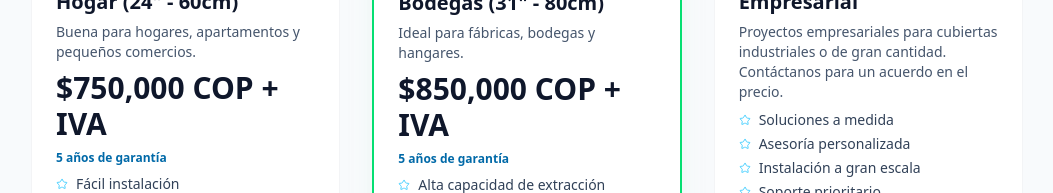
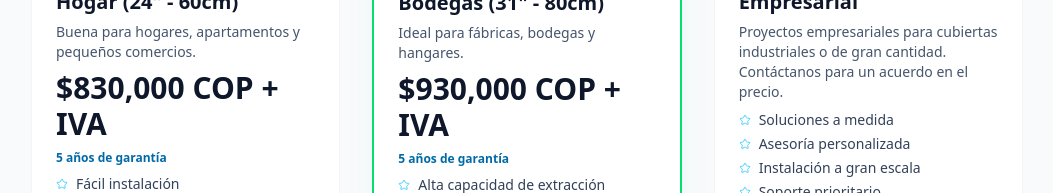
Before and after one commit to 0xCamiX/e-commerce, a Next.js app: page / in a window 1280 px wide. Shown: the part 1160-1353 px from the top of the page, without its empty margins (113-1166 px from the left). Built offline with nearby package versions, Linux system fonts and the light colour scheme.

Commit message:
fix(Prices): update pricing for Hogar and Bodegas plans
- Increased price for Hogar plan from '$750,000 COP + IVA' to '$830,000 COP + IVA'.
- Increased price for Bodegas plan from '$850,000 COP + IVA' to '$930,000 COP + IVA'.

```diff
--- a/src/components/Prices.tsx
+++ b/src/components/Prices.tsx
@@ -11,7 +11,7 @@ import {
 const plans = [
   {
     type: 'Hogar (24" - 60cm)',
-    price: '$750,000 COP + IVA',
+    price: '$830,000 COP + IVA',
     description: 'Buena para hogares, apartamentos y pequeños comercios.',
     warranty: '5 años de garantía',
     features: [
@@ -31,7 +31,7 @@ const plans = [
   },
   {
     type: 'Bodegas (31" - 80cm)',
-    price: '$850,000 COP + IVA',
+    price: '$930,000 COP + IVA',
     description: 'Ideal para fábricas, bodegas y hangares.',
     warranty: '5 años de garantía',
     features: [
```
